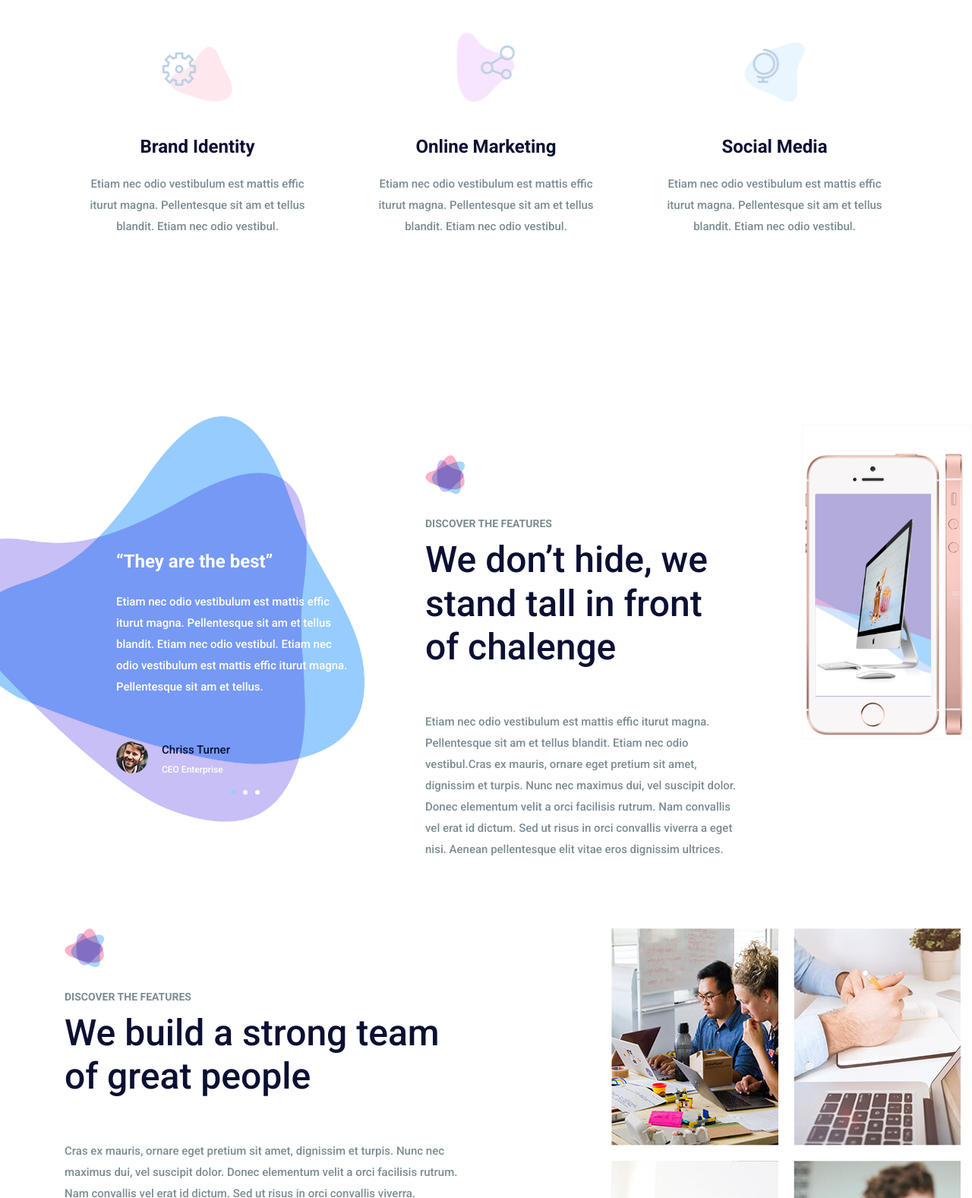
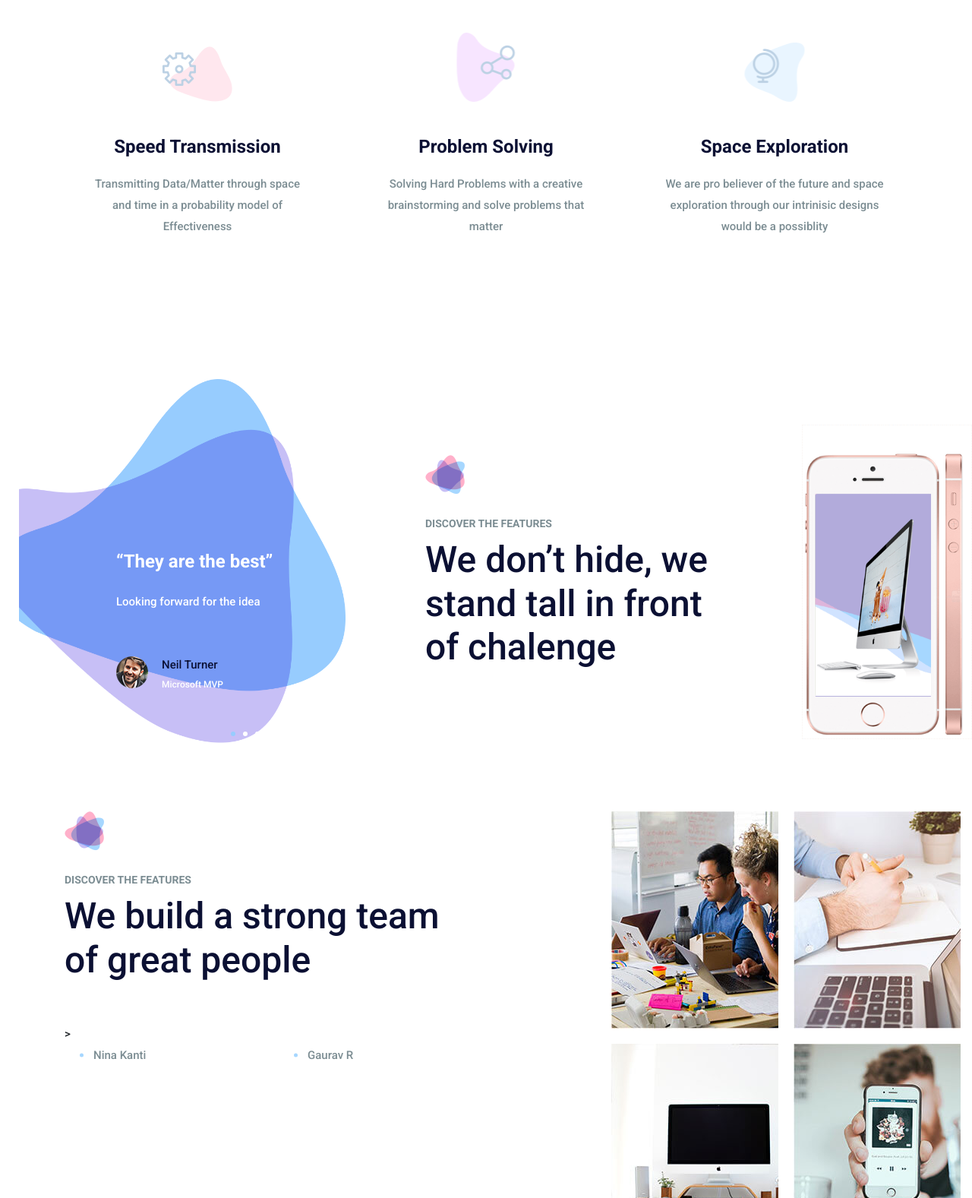
Before and after one commit to wracket/website, a plain HTML site: page index.html in a window 1280 px wide. Shown: the part 1223-2800 px from the top of the page at 76% size. Drawn offline with nearby package versions, Linux system fonts and the light colour scheme.

Commit message:
edit website

```diff
--- a/index.html
+++ b/index.html
@@ -147,7 +147,7 @@
                             data-type="text"
                             data-responsive_offset="on"
                             data-frames="[{&quot;delay&quot;:10,&quot;speed&quot;:1500,&quot;frame&quot;:&quot;0&quot;,&quot;from&quot;:&quot;y:[-100%];z:0;rX:0deg;rY:0;rZ:0;sX:1;sY:1;skX:0;skY:0;&quot;,&quot;mask&quot;:&quot;x:0px;y:0px;s:inherit;e:inherit;&quot;,&quot;to&quot;:&quot;o:1;&quot;,&quot;ease&quot;:&quot;Power2.easeInOut&quot;},{&quot;delay&quot;:&quot;wait&quot;,&quot;speed&quot;:1500,&quot;frame&quot;:&quot;999&quot;,&quot;to&quot;:&quot;y:[175%];&quot;,&quot;mask&quot;:&quot;x:inherit;y:inherit;s:inherit;e:inherit;&quot;,&quot;ease&quot;:&quot;Power2.easeInOut&quot;}]"
-                            data-textAlign="['left','left','left','left','left','center']">Choose a powerful <br />design for your Start-up</div>
+                            data-textAlign="['left','left','left','left','left','center']">"I think it's very important </br>to have a feedback loop </div>
 
                             <div class="tp-caption tp-resizeme secand_text"
                                 data-x="['left','left','left','left','15','center']"
@@ -163,7 +163,7 @@
                                 data-responsive_offset="on"
                                 data-transform_idle="o:1;"
                                 data-frames="[{&quot;delay&quot;:10,&quot;speed&quot;:1500,&quot;frame&quot;:&quot;0&quot;,&quot;from&quot;:&quot;y:[100%];z:0;rX:0deg;rY:0;rZ:0;sX:1;sY:1;skX:0;skY:0;opacity:0;&quot;,&quot;mask&quot;:&quot;x:0px;y:[100%];s:inherit;e:inherit;&quot;,&quot;to&quot;:&quot;o:1;&quot;,&quot;ease&quot;:&quot;Power2.easeInOut&quot;},{&quot;delay&quot;:&quot;wait&quot;,&quot;speed&quot;:1500,&quot;frame&quot;:&quot;999&quot;,&quot;to&quot;:&quot;y:[175%];&quot;,&quot;mask&quot;:&quot;x:inherit;y:inherit;s:inherit;e:inherit;&quot;,&quot;ease&quot;:&quot;Power2.easeInOut&quot;}]"
-                                data-textAlign="['left','left','left','left','left','center']">Get your freebie template now!
+                                data-textAlign="['left','left','left','left','left','center']">
                             </div>
 
                             <div class="tp-caption tp-resizeme"
@@ -217,7 +217,7 @@
                             data-type="text"
                             data-responsive_offset="on"
                             data-frames="[{&quot;delay&quot;:10,&quot;speed&quot;:1500,&quot;frame&quot;:&quot;0&quot;,&quot;from&quot;:&quot;y:[-100%];z:0;rX:0deg;rY:0;rZ:0;sX:1;sY:1;skX:0;skY:0;&quot;,&quot;mask&quot;:&quot;x:0px;y:0px;s:inherit;e:inherit;&quot;,&quot;to&quot;:&quot;o:1;&quot;,&quot;ease&quot;:&quot;Power2.easeInOut&quot;},{&quot;delay&quot;:&quot;wait&quot;,&quot;speed&quot;:1500,&quot;frame&quot;:&quot;999&quot;,&quot;to&quot;:&quot;y:[175%];&quot;,&quot;mask&quot;:&quot;x:inherit;y:inherit;s:inherit;e:inherit;&quot;,&quot;ease&quot;:&quot;Power2.easeInOut&quot;}]"
-                            data-textAlign="['left','left','left','left','left','center']">Choose a powerful <br />design for your Start-up</div>
+                            data-textAlign="['left','left','left','left','left','center']">where you're constantly thinking about</br> what you've done and how you could be doing it better</div>
 
                             <div class="tp-caption tp-resizeme secand_text"
                                 data-x="['left','left','left','left','15','center']"
@@ -287,8 +287,8 @@
                             <div class="f_icon">
                                 <img src="img/icon/f-icon-1.png" alt="">
                             </div>
-                            <h4>Brand Identity</h4>
-                            <p>Etiam nec odio vestibulum est mattis effic iturut magna. Pellentesque sit am et tellus blandit. Etiam nec odio vestibul. </p>
+                            <h4>Speed Transmission</h4>
+                            <p>Transmitting Data/Matter through space and time in a probability model of Effectiveness</p>
                             <a class="more_btn" href="#">Read More</a>
                         </div>
                     </div>
@@ -297,8 +297,8 @@
                             <div class="f_icon">
                                 <img src="img/icon/f-icon-2.png" alt="">
                             </div>
-                            <h4>Online Marketing</h4>
-                            <p>Etiam nec odio vestibulum est mattis effic iturut magna. Pellentesque sit am et tellus blandit. Etiam nec odio vestibul. </p>
+                            <h4>Problem Solving </h4>
+                            <p>Solving Hard Problems with a creative brainstorming and solve problems that matter </p>
                             <a class="more_btn" href="#">Read More</a>
                         </div>
                     </div>
@@ -307,8 +307,8 @@
                             <div class="f_icon">
                                 <img src="img/icon/f-icon-3.png" alt="">
                             </div>
-                            <h4>Social Media</h4>
-                            <p>Etiam nec odio vestibulum est mattis effic iturut magna. Pellentesque sit am et tellus blandit. Etiam nec odio vestibul. </p>
+                            <h4>Space Exploration</h4>
+                            <p>We are pro believer of the future and space exploration through our intrinisic designs would be a possiblity </p>
                             <a class="more_btn" href="#">Read More</a>
                         </div>
                     </div>
@@ -323,29 +323,28 @@
                 <div class="shap_slider_inner owl-carousel">
                     <div class="item">
                         <h4>“They are the best”</h4>
-                        <p>Etiam nec odio vestibulum est mattis effic iturut magna. Pellentesque sit am et tellus blandit. Etiam nec odio vestibul. Etiam nec odio vestibulum est mattis effic iturut magna. Pellentesque sit am et tellus.</p>
+                        <p>Looking forward for the idea</p>
                         <div class="media">
                             <img src="img/team/people/people-5.jpg" alt="">
                             <div class="media-body">
-                                <h5>Chriss Turner</h5>
-                                <h6>CEO Enterprise</h6>
+                                <h5> Neil Turner</h5>
+                                <h6>Microsoft MVP</h6>
+                            </div>
+                        </div>
+                    </div>
+                    <div class="item">
+                        <h4>“Always a Pleasure”</h4>
+                        <div class="media">
+                            <img src="img/team/people/people-5.jpg" alt="">
+                            <div class="media-body">
+                                <h5>Kevin Hale </h5>
+                                <h6>“Nina is smart and gets things done. The killer combination. He has worked all sides of the engineering, product, customer & market relationship and unlike most people who specialise in one side, 0n is able to balance his insights. This is a rare and valuable mindset. I worked with Nina closely at Engine Yard and we grew the European business together. I invested in Huma because I trusted Nina’s ability. I would jump at the chance to work with him again.” </h6>
                             </div>
                         </div>
                     </div>
                     <div class="item">
                         <h4>“They are the best”</h4>
-                        <p>Etiam nec odio vestibulum est mattis effic iturut magna. Pellentesque sit am et tellus blandit. Etiam nec odio vestibul. Etiam nec odio vestibulum est mattis effic iturut magna. Pellentesque sit am et tellus.</p>
-                        <div class="media">
-                            <img src="img/team/people/people-5.jpg" alt="">
-                            <div class="media-body">
-                                <h5>Chriss Turner</h5>
-                                <h6>CEO Enterprise</h6>
-                            </div>
-                        </div>
-                    </div>
-                    <div class="item">
-                        <h4>“They are the best”</h4>
-                        <p>Etiam nec odio vestibulum est mattis effic iturut magna. Pellentesque sit am et tellus blandit. Etiam nec odio vestibul. Etiam nec odio vestibulum est mattis effic iturut magna. Pellentesque sit am et tellus.</p>
+
                         <div class="media">
                             <img src="img/team/people/people-5.jpg" alt="">
                             <div class="media-body">
@@ -364,7 +363,7 @@
                             <h6>Discover the features</h6>
                             <h2>We don’t hide, we stand tall in front of chalenge</h2>
                         </div>
-                        <p>Etiam nec odio vestibulum est mattis effic iturut magna. Pellentesque sit am et tellus blandit. Etiam nec odio vestibul.Cras ex mauris, ornare eget pretium sit amet, dignissim et turpis. Nunc nec maximus dui, vel suscipit dolor. Donec elementum velit a orci facilisis rutrum. Nam convallis vel erat id dictum. Sed ut risus in orci convallis viverra a eget nisi. Aenean pellentesque elit vitae eros dignissim ultrices. </p>
+
                     </div>
                     <div class="shap_mobile">
                         <img src="img/iphone4.png" alt="">
@@ -385,13 +384,11 @@
                                 <h6>Discover the features</h6>
                                 <h2>We build a strong team of great people</h2>
                             </div>
-                            <p>Cras ex mauris, ornare eget pretium sit amet, dignissim et turpis. Nunc nec maximus dui, vel suscipit dolor. Donec elementum velit a orci facilisis rutrum. Nam convallis vel erat id dictum. Sed ut risus in orci convallis viverra.</p>
+                        >
                             <ul>
-                                <li><a href="#">Nunc nec maximus dui, </a></li>
-                                <li><a href="#">Aenean pellentesque elit vitae</a></li>
-                                <li><a href="#">Aenean pellentesque elit vitae</a></li>
-                                <li><a href="#">Ex mauris, ornare eget pretium </a></li>
-                                <li><a href="#">Cras ex mauris, ornare eget preti</a></li>
+                                <li><a href="#">Nina Kanti </a></li>
+                                <li><a href="#">Gaurav R</a></li>
+
                             </ul>
                         </div>
                     </div>
@@ -458,7 +455,7 @@
                             </div>
                             <p>Cras ex mauris, ornare eget pretium sit amet, dignissim et turpis. Nunc nec maximus dui, vel suscipit dolor. Donec elementum velit a orci facilisis rutrum.</p>
                             <a href="#"><h5>Call us now</h5></a>
-                            <a href="#"><h4>+452373 95593 232</h4></a>
+                            <a href="#"><h4>+353-0894324726</h4></a>
                         </div>
                     </div>
                 </div>
@@ -474,7 +471,7 @@
                     <div class="bd-callout">
                         <h3>Gibraltar Office</h3>
                         <p>Casemates Square, no253 <br /> United kingdom</p>
-                        <h4><a href="#">+453678 9283 559</a> <a href="#">contact@template.com</a></h4>
+                        <h4><a href="#">+353 0894324726</a> <a href="">Wracket.tech@gmail.com</a></h4>
                     </div>
                 </div>
             </div>
@@ -488,8 +485,8 @@
                     <div class="row footer_widget_inner">
                         <div class="col-lg-4 col-sm-6">
                             <aside class="f_widget f_about_widget">
-                                <img src="img/footer-logo.png" alt="">
-                                <p>Cras ex mauris, ornare eget pretium sit amet, dignissim et turpis. Nunc nec maximus dui, vel suscipit dolor. Donec elementum velit a orci facilisis rutrum.</p>
+                                <img src="img/logo.png" alt="">
+
                             </aside>
                         </div>
                         <div class="col-lg-4 col-sm-6">
```
Also changed, not shown: about-us.html (+5 -3 lines).
